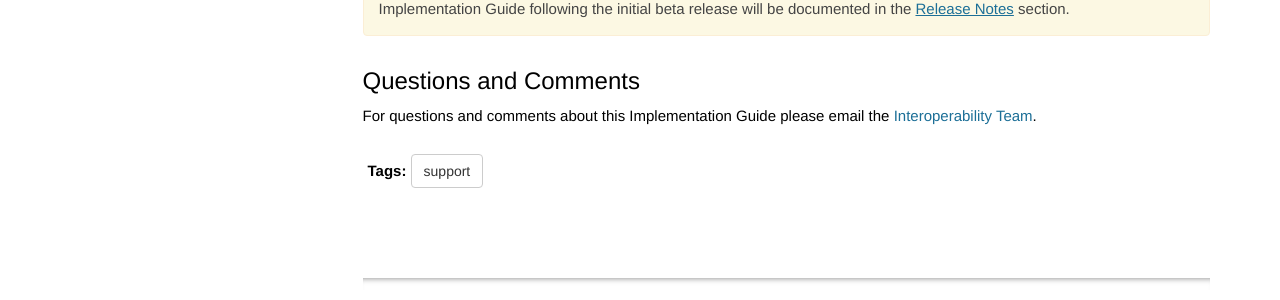
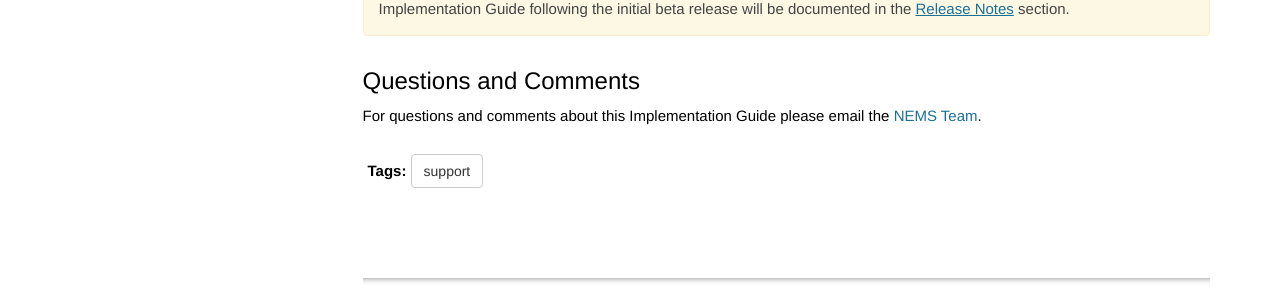
Before and after one commit to nhsconnect/Events-Management, a Jekyll site: the page built from pages/support/support_about.md, in a window 1280 px wide. Shown: the part 280-580 px from the top of the page. Built offline with Jekyll 4.4.1, drawn with Linux system fonts in a browser that asks for light colours; nearby versions of some CDN libraries; comment, search, counter and statistics services are not loaded.

Commit message:
Updated contact details to the EMS mailbox

```diff
--- a/pages/support/support_about.md
+++ b/pages/support/support_about.md
@@ -13,4 +13,4 @@
 
 ## Questions and Comments ##
 
-For questions and comments about this Implementation Guide please email the <a href="mailto:interoperabilityteam@nhs.net?subject=Events%20Management%20Service%20FHIR%20Specification">Interoperability Team</a>.
+For questions and comments about this Implementation Guide please email the <a href="mailto:ems@nhs.net?subject=Events%20Management%20Service%20FHIR%20Specification">NEMS Team</a>.
```
